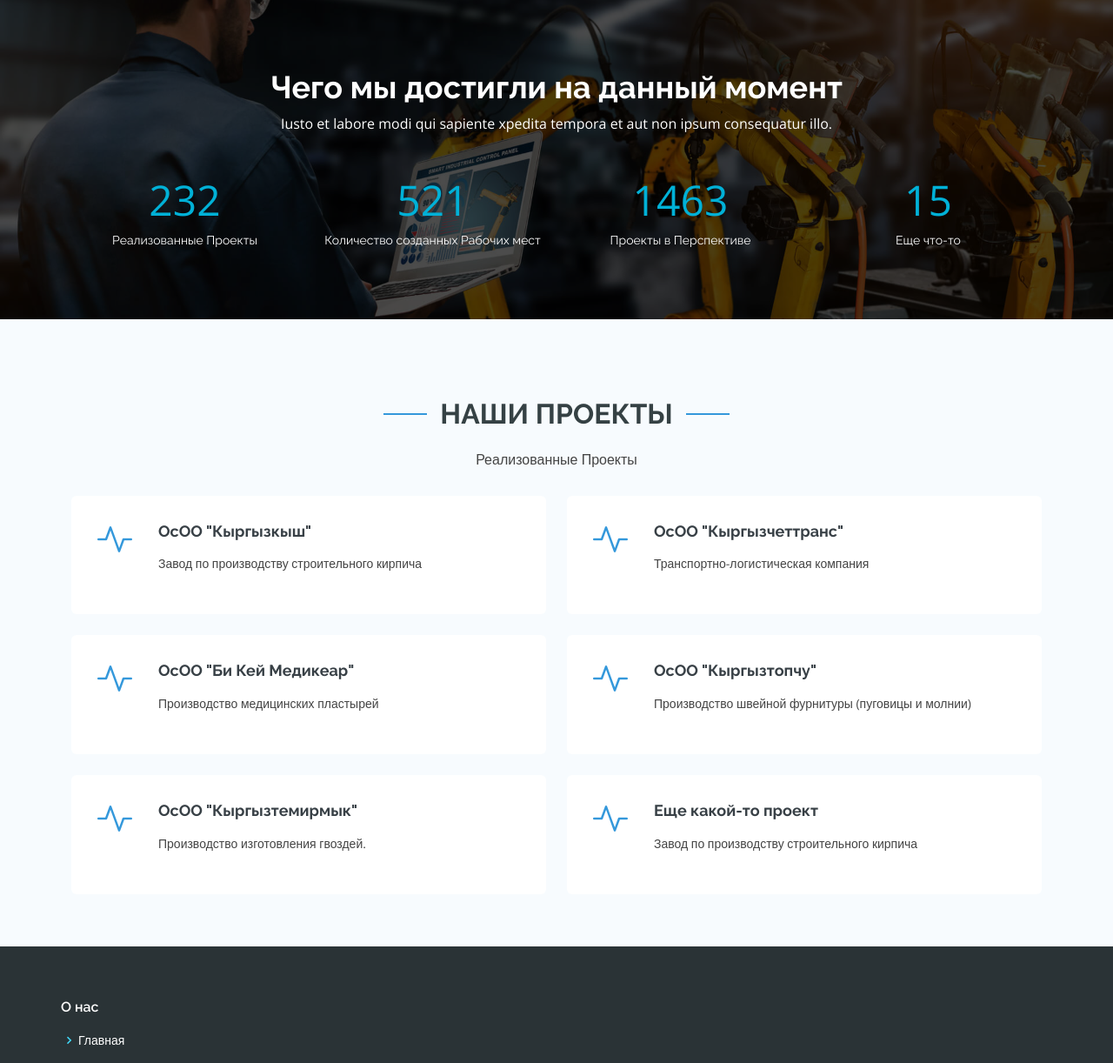
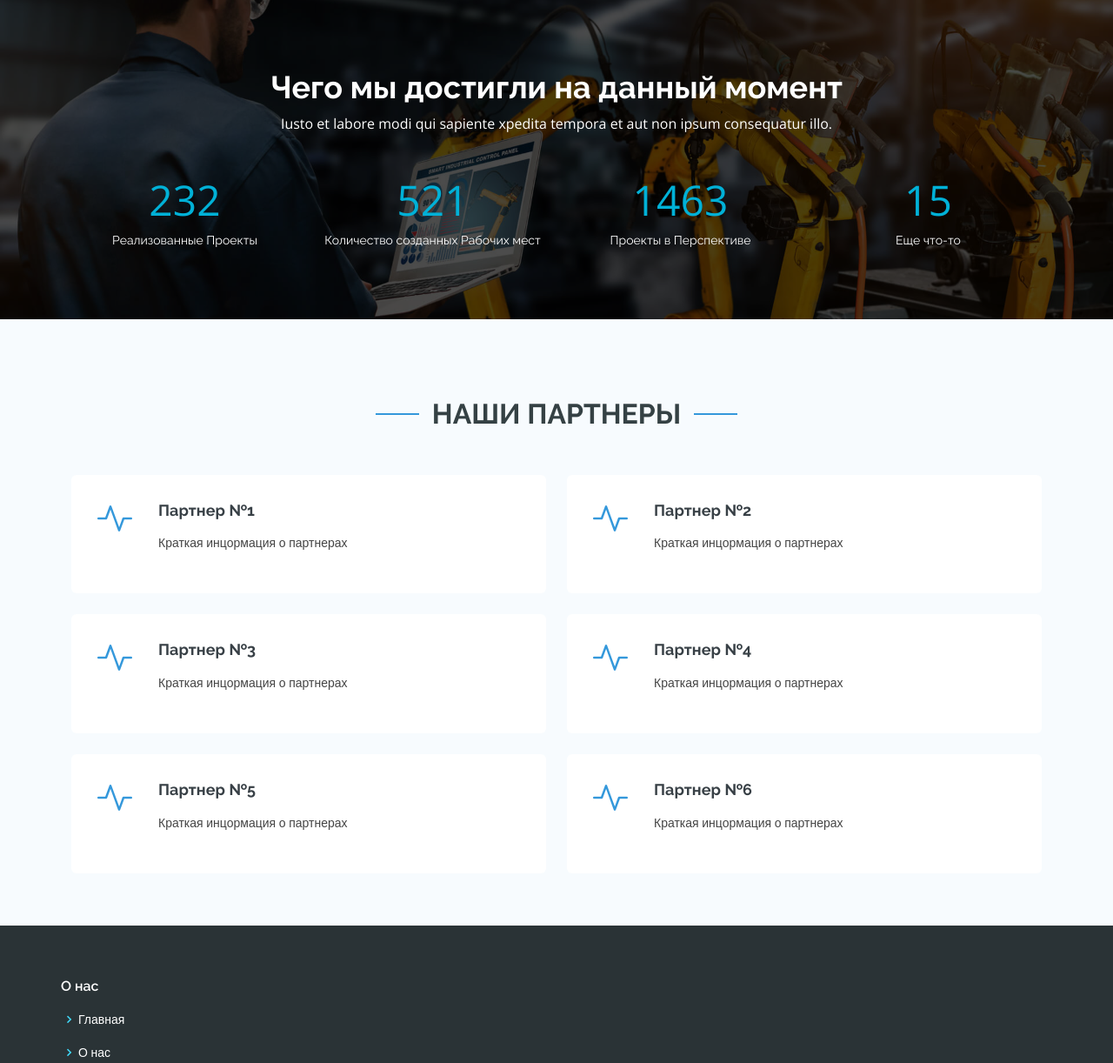
Before and after one commit to kaaprimus/kyrgyz_industry, a Django app: template app_blog/main/templates/client/index.html in a window 1280 px wide. Shown: the part 1034-2256 px from the top of the page at 87% size. Run offline with Django 3.2, Linux system fonts and the light colour scheme; the template is opened without the code that fills it, so the values that code supplies are empty; some libraries are stand-ins or nearby versions.

Commit message:
1, 2, 3, 4, 6

```diff
--- a/app_blog/main/models.py
+++ b/app_blog/main/models.py
@@ -168,7 +168,7 @@ class News(models.Model):
     Title=models.CharField(max_length=100,verbose_name="Заголовок новости", unique=True,error_messages={'unique':"Новость с таким названием уже существует!"})
     Short_Description = models.CharField(max_length=200,verbose_name="Краткое описание")
     Description=RichTextField(verbose_name="Описание")
-    Date_added=models.DateField(verbose_name="Дата публикации", default=now)
+    Date_added=models.DateTimeField(verbose_name="Дата публикации", default=now)
     Language= models.CharField(
                                max_length = 10,
                                choices = LanguageChoice.choices,
--- a/app_blog/main/templates/client/blocks/header.html
+++ b/app_blog/main/templates/client/blocks/header.html
@@ -31,7 +31,7 @@
             <li><a href="{% url 'about_company' %}#team">{% translate "Руководство" %}</a></li>
             <li><a href="{% url 'about_company'%}#activity">{% translate "Блоки" %}</a></li>
             <li><a href="{% url 'vacancies' %}">{% translate "Вакансии" %}</a></li>
-            <li><a href="{% url 'about_company' %}#npa">{% translate "Нормативно-правовая база" %}</a></li>
+            <li><a href="{% url 'npa' %}">{% translate "Нормативно-правовая база" %}</a></li>
           </ul>
         </li>
         <li class="dropdown"><a href="#"><span>{% translate "Инвесторам и партнерам" %}</span> <i class="bi bi-chevron-down"></i></a>
--- a/app_blog/main/templates/client/index.html
+++ b/app_blog/main/templates/client/index.html
@@ -150,62 +150,64 @@
       </div>
     </section><!-- End Counts Section -->
 
+
       <!-- ======= Services Section ======= -->
       <section id="services" class="services section-bg">
         <div class="container">
 
           <div class="section-title">
-            <h2>{% translate "Наши проекты" %}</h2>
-            <p>Реализованные Проекты</p>
+            <h2>{% translate "Наши Партнеры" %}</h2>
           </div>
 
           <div class="row">
             <div class="col-md-6">
               <div class="icon-box">
                 <i class="bi bi-activity"></i>
-                <h4><a href="#">{% translate 'ОсОО "Кыргызкыш" ' %}</a></h4>
-                <p>{% translate "Завод по производству строительного кирпича" %}</p>
+                <h4><a href="#">{% translate 'Партнер №1' %}</a></h4>
+                <p>{% translate "Краткая инцормация о партнерах" %}</p>
               </div>
             </div>
             <div class="col-md-6 mt-4 mt-lg-0">
               <div class="icon-box">
                 <i class="bi bi-activity"></i>
-                <h4><a href="#">{% translate 'ОсОО "Кыргызчеттранс" ' %}</a></h4>
-                <p>Транспортно-логистическая компания</p>
+                <h4><a href="#">{% translate 'Партнер №2' %}</a></h4>
+                <p>{% translate "Краткая инцормация о партнерах" %}</p>
               </div>
             </div>
             <div class="col-md-6 mt-4">
               <div class="icon-box">
                 <i class="bi bi-activity"></i>
-                <h4><a href="#">{% translate 'ОсОО "Би Кей Медикеар" ' %}</a></h4>
-                <p>{% translate "Производство медицинских пластырей" %} </p>
+                <h4><a href="#">{% translate 'Партнер №3' %}</a></h4>
+                <p>{% translate "Краткая инцормация о партнерах" %}</p>
               </div>
             </div>
             <div class="col-md-6 mt-4">
               <div class="icon-box">
                 <i class="bi bi-activity"></i>
-                <h4><a href="#">{% translate 'ОсОО "Кыргызтопчу"' %}</a></h4>
-                <p>{% translate "Производство швейной фурнитуры (пуговицы и молнии)" %}</p>
+                <h4><a href="#">{% translate 'Партнер №4' %}</a></h4>
+                <p>{% translate "Краткая инцормация о партнерах" %}</p>
               </div>
             </div>
             <div class="col-md-6 mt-4">
               <div class="icon-box">
                 <i class="bi bi-activity"></i>
-                <h4><a href="#">{% translate 'ОсОО "Кыргызтемирмык"' %}</a></h4>
-                <p>{% translate "Производство изготовления гвоздей." %}</p>
+                <h4><a href="#">{% translate 'Партнер №5' %}</a></h4>
+                <p>{% translate "Краткая инцормация о партнерах" %}</p>
               </div>
             </div>
             <div class="col-md-6 mt-4">
               <div class="icon-box">
                 <i class="bi bi-activity"></i>
-                <h4><a href="#">Еще какой-то проект</a></h4>
-                <p>{% translate "Завод по производству строительного кирпича" %}</p>
+                <h4><a href="#">{% translate 'Партнер №6' %}</a></h4>
+                <p>{% translate "Краткая инцормация о партнерах" %}</p>
               </div>
             </div>
           </div>
 
         </div>
       </section><!-- End Services Section -->
+
+  {% comment %}
 
     <!-- ======= Contact Section ======= -->
     <!--
@@ -239,7 +241,7 @@
 
       </div>
     </section>-- End Contact Section -->
-
+    {%  endcomment %}
   </main><!-- End #main -->
 
   {% endblock content %}
--- a/app_blog/main/urls.py
+++ b/app_blog/main/urls.py
@@ -122,6 +122,7 @@ urlpatterns = [
     path('about_company', views.about_company, name='about_company'),
     path('about_us_full_info', views.about_us_full_info, name='about_us_full_info'),
     path('president', views.president, name='president'),
+    path('npa/', views.npa, name='npa'),
     path('gallery/', views.gallery_page, name='gallery'),
     path('gallery_page/<int:number_page>/', views.gallery_page, name='gallery'),
     path('news/', views.news, name='news'),
```
Also changed, not shown: app_blog/main/templates/client/pages/NPA.html (+7 -9 lines), app_blog/main/templates/client/pages/about_company.html (+0 -79 lines), app_blog/main/views.py (+12 -1 lines), app_blog/db.sqlite3, 1 other file.
